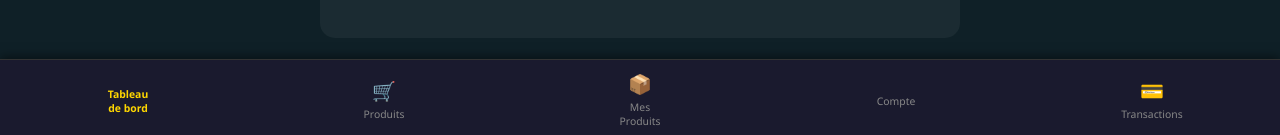
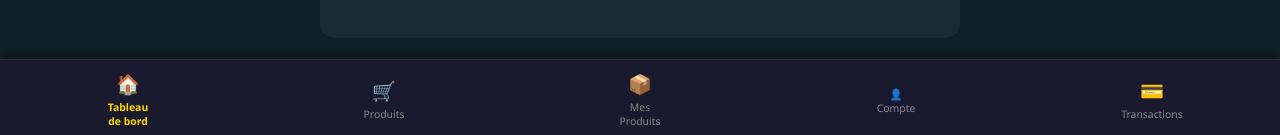
Before and after one commit to dioxyspaywer-dot/Dioxyspaywer, a website: page public/index.html in a window 1280 px wide. Shown: the part 662-797 px from the top of the page. Drawn offline with Linux system fonts and the light colour scheme; no server answers.

Commit message:
Add icons to navigation buttons in index.html

```diff
--- a/public/index.html
+++ b/public/index.html
@@ -179,10 +179,10 @@
     </div>
 
     <div class="bottom-nav">
-        <div class="nav-btn active" onclick="switchTab('dashboard')"><span class="nav-icon"></span><span>Tableau<br>de bord</span></div>
+        <div class="nav-btn active" onclick="switchTab('dashboard')"><span class="nav-icon">🏠 </span><span>Tableau<br>de bord</span></div>
         <div class="nav-btn" onclick="switchTab('products')"><span class="nav-icon">🛒</span><span>Produits</span></div>
         <div class="nav-btn" onclick="switchTab('myproducts')"><span class="nav-icon">📦</span><span>Mes<br>Produits</span></div>
-        <div class="nav-btn" onclick="switchTab('account')"><span class="nav-icon"></span><span>Compte</span></div>
+        <div class="nav-btn" onclick="switchTab('account')"><span class="nav-icon"></span>👤<span>Compte</span></div>
         <div class="nav-btn" onclick="switchTab('transactions')"><span class="nav-icon">💳</span><span>Transactions</span></div>
     </div>
 
```
